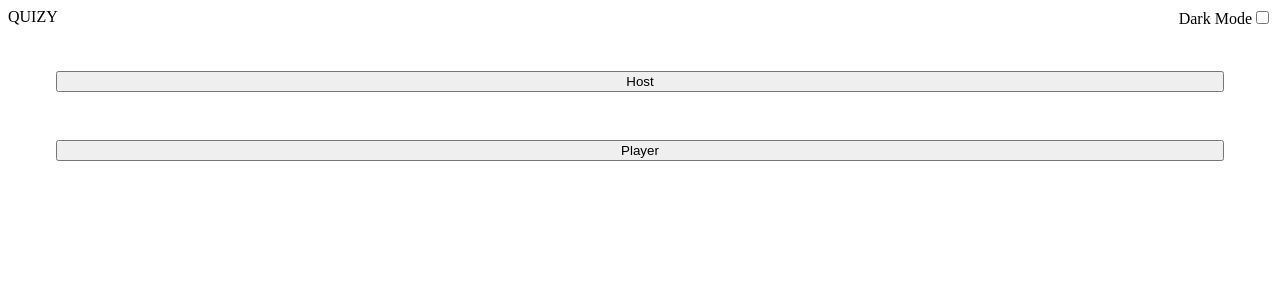
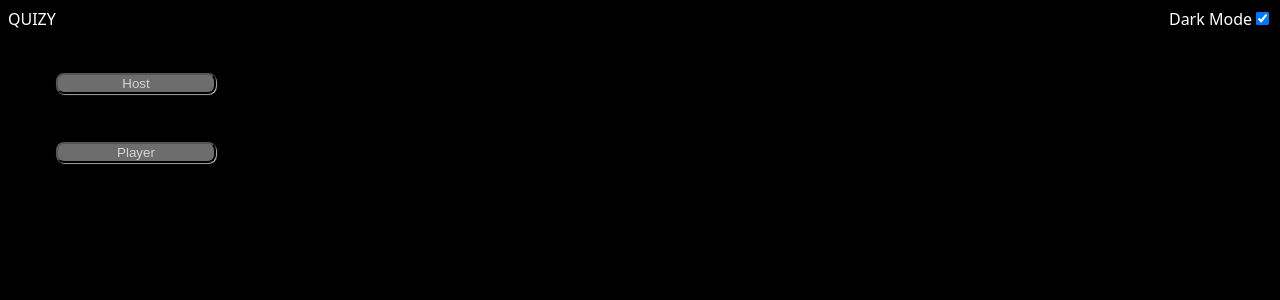
Before and after one commit to yogeshwar-b/quizy-fe, a React (Vite) app: page / in a window 1280 px wide. Shown: the top 300 px of the page. Built offline with nearby package versions, Linux system fonts and the light colour scheme.

Commit message:
Dark mode Added #2 (#6)
* Added Checkbox state

* Added simple darkmode #2

```diff
--- a/index.html
+++ b/index.html
@@ -2,6 +2,7 @@
 <html lang="en">
   <head>
     <meta charset="UTF-8" />
+    <link rel="stylesheet" lang="css" href="./src/styles/index.css" />
     <meta name="viewport" content="width=device-width, initial-scale=1.0" />
     <title>Quizy</title>
   </head>
--- a/src/App.jsx
+++ b/src/App.jsx
@@ -2,18 +2,37 @@ import { Route, Routes } from 'react-router-dom'
 import Home from './pages/home'
 import PlayerPage from './pages/Player'
 import HostPage from './pages/Host'
+import { createContext, useEffect, useState } from 'react'
+import '../src/styles/app.css'
 
 function App() {
+  useEffect(() => {
+    Theme
+      ? document.documentElement.classList.add('dark')
+      : document.documentElement.classList.remove('dark')
+  })
+  //true - DarkTheme, false -LightTheme
+  const [Theme, SetTheme] = useState(true)
+  const ThemeContext = createContext(null)
+
   return (
-    <div>
-      <div style={{ display: 'flex', gap: '2em', minWidth: '30em' }}>
+    <ThemeContext.Provider value={Theme}>
+      <div className='nav-row'>
         <div> QUIZY </div>
         <label
           htmlFor='DarkModeCheckBox'
           style={{ marginLeft: 'auto', marginRight: 0 }}
         >
           Dark Mode
-          <input type='checkbox' name='DarkMode' id='DarkModeCheckBox' />
+          <input
+            type='checkbox'
+            name='DarkMode'
+            checked={Theme}
+            id='DarkModeCheckBox'
+            onChange={(e) => {
+              e.target.checked ? SetTheme(true) : SetTheme(false)
+            }}
+          />
         </label>
       </div>
       <Routes>
@@ -21,7 +40,7 @@ function App() {
         <Route path='/host/*' element={<HostPage />} />
         <Route path='/player' element={<PlayerPage />} />
       </Routes>
-    </div>
+    </ThemeContext.Provider>
   )
 }
 
--- a/src/pages/Host.jsx
+++ b/src/pages/Host.jsx
@@ -2,6 +2,8 @@ import { Route, Routes } from 'react-router-dom'
 import { useNavigate } from 'react-router-dom'
 import { AddQuestion } from './AddQuestion'
 import ViewQuestions from './ViewQuestions'
+import '../styles/component.css'
+import '../styles/host.css'
 
 function HostPage() {
   return (
@@ -20,15 +22,9 @@ function Welcome() {
 
   return (
     <>
-      <div
-        style={{
-          display: 'flex',
-          flexDirection: 'column',
-          width: '6em',
-          gap: '2em',
-        }}
-      >
+      <div className='flex-column'>
         <button
+          className='btn-round dark-btn-round'
           onClick={() => {
             navigate('./addquestion')
           }}
@@ -36,6 +32,7 @@ function Welcome() {
           Add Question
         </button>
         <button
+          className='btn-round dark-btn-round'
           onClick={() => {
             navigate('./viewquestions')
           }}
--- a/src/pages/home.jsx
+++ b/src/pages/home.jsx
@@ -1,35 +1,26 @@
 import { useNavigate } from 'react-router-dom'
+import '../styles/home.css'
+import '../styles/component.css'
 
 function Home() {
   const navigate = useNavigate()
 
   return (
     <div>
-      {/* temporarily writing the css inline, need to move this to a css file or use tailwind */}
-      <div
-        style={{
-          padding: '3em',
-          display: 'flex',
-          flexDirection: 'column',
-          height: '5em',
-          // width: '10em',
-          justifyContent: 'center',
-          gap: '3em',
-        }}
-      >
+      <div className='flex-row'>
         <button
+          className='btn-round dark-btn-round'
           onClick={() => {
             navigate('/host')
-            console.log('this is host')
           }}
         >
           Host
         </button>
 
         <button
+          className='btn-round dark-btn-round'
           onClick={() => {
             navigate('/player')
-            console.log('this is host')
           }}
         >
           Player
--- /dev/null
+++ b/src/styles/app.css
@@ -0,0 +1,5 @@
+.nav-row {
+  display: flex;
+  gap: 2em;
+  min-width: 30em;
+}
--- /dev/null
+++ b/src/styles/component.css
@@ -0,0 +1,9 @@
+.btn-round {
+  border-radius: 0.5rem;
+  box-shadow: 0.05rem 0.05rem 0.05rem;
+}
+
+:is(.dark .dark-btn-round) {
+  color: rgb(211, 211, 211);
+  background-color: rgb(109, 109, 109);
+}
--- /dev/null
+++ b/src/styles/home.css
@@ -0,0 +1,9 @@
+.flex-row {
+  padding: 3em;
+  display: flex;
+  flex-direction: column;
+  height: 5em;
+  width: 10em;
+  justify-content: center;
+  gap: 3em;
+}
--- /dev/null
+++ b/src/styles/host.css
@@ -0,0 +1,6 @@
+.flex-column {
+  display: flex;
+  flex-direction: column;
+  width: 6em;
+  gap: 2em;
+}
--- /dev/null
+++ b/src/styles/index.css
@@ -0,0 +1,8 @@
+html {
+  font-family: system-ui;
+}
+
+.dark {
+  background-color: black;
+  color: white;
+}
```
Also changed, not shown: 1 other file (tests, documents, lock files or other folders).
